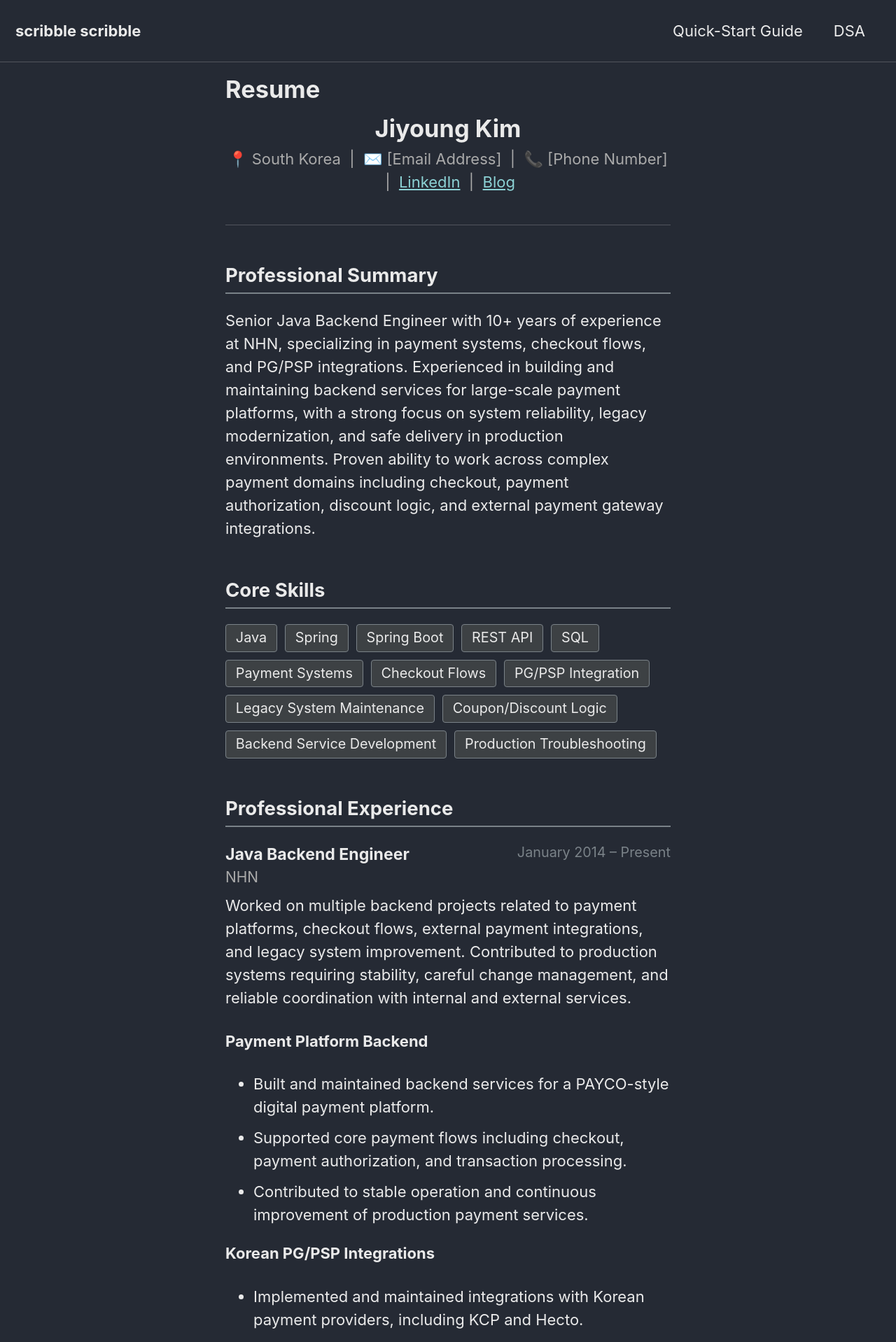
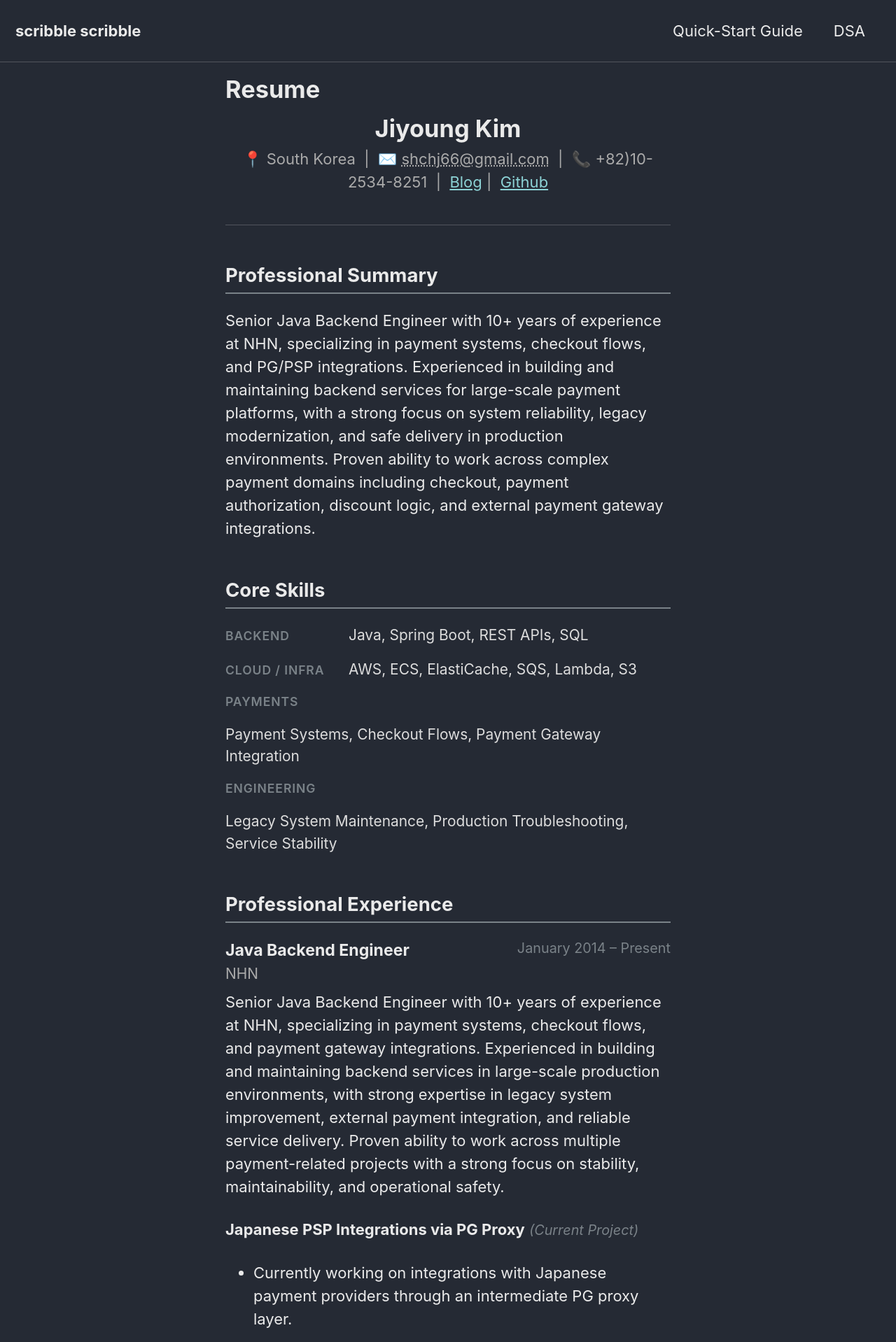
Before and after one commit to geegong/geegong.github.io, a Jekyll site: the page built from _pages/resume.md, in a window 1280 px wide. Shown: the top 1918 px of the page at 70% size. Built offline with Jekyll 4.4.1, drawn with Linux system fonts in a browser that asks for light colours; cached includes are drawn as plain includes; some of the changed text lies outside the part shown.

Commit message:
update resume: redesign skills section and refresh project descriptions
Co-Authored-By: Claude Sonnet 4.6 <noreply@anthropic.com>

```diff
--- a/_pages/resume.md
+++ b/_pages/resume.md
@@ -23,15 +23,27 @@ author_profile: false
 .resume-entry .org { color: #aaa; font-size: 0.95em; margin-bottom: 0.4em; }
 .skills-grid {
   display: flex;
+  flex-direction: column;
+  gap: 0.8em;
+}
+.skill-category {
+  display: flex;
+  align-items: baseline;
+  gap: 0.8em;
   flex-wrap: wrap;
-  gap: 0.5em;
 }
-.skill-tag {
-  background: #3d4144;
-  border: 1px solid #7a8288;
-  border-radius: 4px;
-  padding: 0.2em 0.7em;
-  font-size: 0.9em;
+.skill-category-label {
+  font-size: 0.8em;
+  font-weight: 600;
+  color: #7a8288;
+  text-transform: uppercase;
+  letter-spacing: 0.05em;
+  min-width: 9em;
+  flex-shrink: 0;
+}
+.skill-tags {
+  font-size: 0.95em;
+  color: #ddd;
 }
 </style>
 
@@ -39,10 +51,10 @@ author_profile: false
   <h1 style="margin-bottom: 0.2em;">Jiyoung Kim</h1>
   <p style="color: #aaa; margin: 0;">
     📍 South Korea &nbsp;|&nbsp;
-    ✉️ [Email Address] &nbsp;|&nbsp;
-    📞 [Phone Number] &nbsp;|&nbsp;
-    <a href="[LinkedIn URL]">LinkedIn</a> &nbsp;|&nbsp;
-    <a href="https://geegong.github.io">Blog</a>
+    ✉️ <span id="email-copy" onclick="copyEmail()" style="cursor:pointer; text-decoration:underline dotted;" title="Click to copy">shchj66@gmail.com</span> &nbsp;|&nbsp;
+    📞 +82)10-2534-8251 &nbsp;|&nbsp;
+    <a href="https://geegong.github.io">Blog</a>&nbsp;|&nbsp;
+    <a href="https://github.com/geegong">Github</a>
   </p>
 </div>
 
@@ -56,18 +68,22 @@ author_profile: false
 <div class="resume-section">
 <h2>Core Skills</h2>
 <div class="skills-grid">
-  <span class="skill-tag">Java</span>
-  <span class="skill-tag">Spring</span>
-  <span class="skill-tag">Spring Boot</span>
-  <span class="skill-tag">REST API</span>
-  <span class="skill-tag">SQL</span>
-  <span class="skill-tag">Payment Systems</span>
-  <span class="skill-tag">Checkout Flows</span>
-  <span class="skill-tag">PG/PSP Integration</span>
-  <span class="skill-tag">Legacy System Maintenance</span>
-  <span class="skill-tag">Coupon/Discount Logic</span>
-  <span class="skill-tag">Backend Service Development</span>
-  <span class="skill-tag">Production Troubleshooting</span>
+  <div class="skill-category">
+    <span class="skill-category-label">Backend</span>
+    <span class="skill-tags">Java, Spring Boot, REST APIs, SQL</span>
+  </div>
+  <div class="skill-category">
+    <span class="skill-category-label">Cloud / Infra</span>
+    <span class="skill-tags">AWS, ECS, ElastiCache, SQS, Lambda, S3</span>
+  </div>
+  <div class="skill-category">
+    <span class="skill-category-label">Payments</span>
+    <span class="skill-tags">Payment Systems, Checkout Flows, Payment Gateway Integration</span>
+  </div>
+  <div class="skill-category">
+    <span class="skill-category-label">Engineering</span>
+    <span class="skill-tags">Legacy System Maintenance, Production Troubleshooting, Service Stability</span>
+  </div>
 </div>
 </div>
 
@@ -79,27 +95,29 @@ author_profile: false
     <span class="period">January 2014 – Present</span>
   </div>
   <div class="org">NHN</div>
-  <p>Worked on multiple backend projects related to payment platforms, checkout flows, external payment integrations, and legacy system improvement. Contributed to production systems requiring stability, careful change management, and reliable coordination with internal and external services.</p>
+  <p>Senior Java Backend Engineer with 10+ years of experience at NHN, specializing in payment systems, checkout flows, and payment gateway integrations. Experienced in building and maintaining backend services in large-scale production environments, with strong expertise in legacy system improvement, external payment integration, and reliable service delivery. Proven ability to work across multiple payment-related projects with a strong focus on stability, maintainability, and operational safety.</p>
+
+  <p><strong>Japanese PSP Integrations via PG Proxy</strong> <em style="color:#7a8288; font-size:0.9em;">(Current Project)</em></p>
+  <ul>
+    <li>Currently working on integrations with Japanese payment providers through an intermediate PG proxy layer.</li>
+    <li>Implement backend functionality based on proxy-defined interfaces rather than direct provider-level APIs.</li>
+    <li>Support Japan-focused payment flows within an indirect integration architecture designed to reduce coupling with external providers.</li>
+    <li>Develop and operate services in an AWS-based environment, using ECS, ElastiCache, SQS, Lambda, and S3.</li>
+    <li>Contribute to the ongoing enhancement and stable operation of payment integration services in production.</li>
+  </ul>
 
   <p><strong>Payment Platform Backend</strong></p>
   <ul>
-    <li>Built and maintained backend services for a PAYCO-style digital payment platform.</li>
+    <li>Built and maintained backend services for PAYCO, a Korean digital wallet and payment service.</li>
     <li>Supported core payment flows including checkout, payment authorization, and transaction processing.</li>
-    <li>Contributed to stable operation and continuous improvement of production payment services.</li>
+    <li>Contributed to the stable operation and continuous improvement of production payment services.</li>
   </ul>
 
-  <p><strong>Korean PG/PSP Integrations</strong></p>
+  <p><strong>Korean Payment Gateway Integrations</strong></p>
   <ul>
-    <li>Implemented and maintained integrations with Korean payment providers, including KCP and Hecto.</li>
+    <li>Implemented and maintained backend integrations with KCP, one of the major payment gateways in South Korea.</li>
     <li>Handled provider-specific request and response mapping, operational edge cases, and troubleshooting.</li>
     <li>Supported reliable payment processing by adapting backend systems to external provider requirements.</li>
-  </ul>
-
-  <p><strong>Japanese PSP Integrations via PG Proxy</strong></p>
-  <ul>
-    <li>Contributed to integrations with Japanese payment providers through an intermediate PG proxy layer.</li>
-    <li>Implemented backend functionality based on proxy-defined interfaces rather than direct provider-level APIs.</li>
-    <li>Supported Japan-focused payment flows while working within an indirect integration architecture.</li>
   </ul>
 
   <p><strong>Legacy Coupon / Discount Engine Improvement</strong></p>
@@ -128,3 +146,18 @@ author_profile: false
   <li><strong>English</strong> — Professional working proficiency</li>
 </ul>
 </div>
+
+<script>
+function copyEmail() {
+  navigator.clipboard.writeText('shchj66@gmail.com').then(function() {
+    var el = document.getElementById('email-copy');
+    var original = el.textContent;
+    el.textContent = 'Copied!';
+    el.style.color = '#7a8288';
+    setTimeout(function() {
+      el.textContent = original;
+      el.style.color = '';
+    }, 1500);
+  });
+}
+</script>
```
